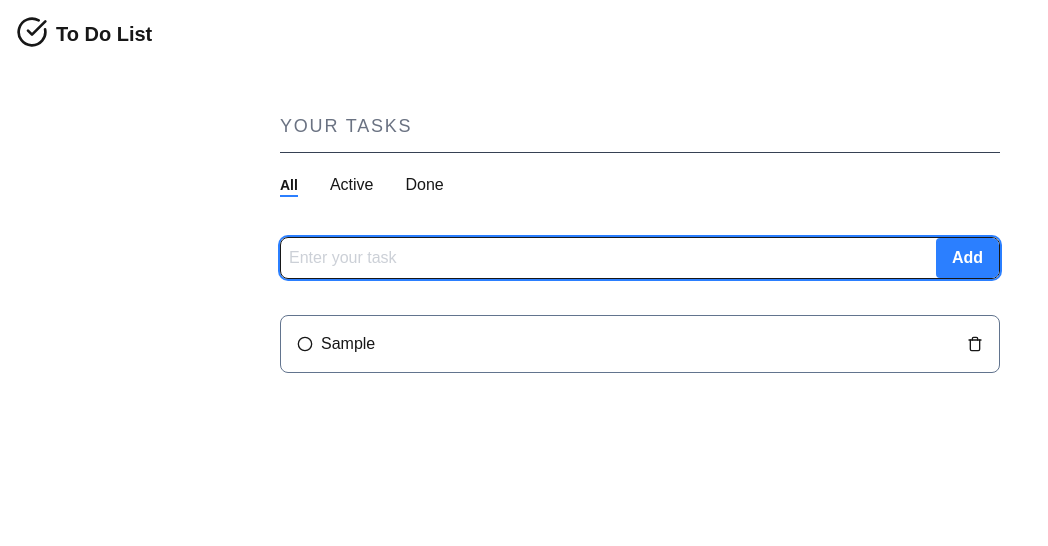
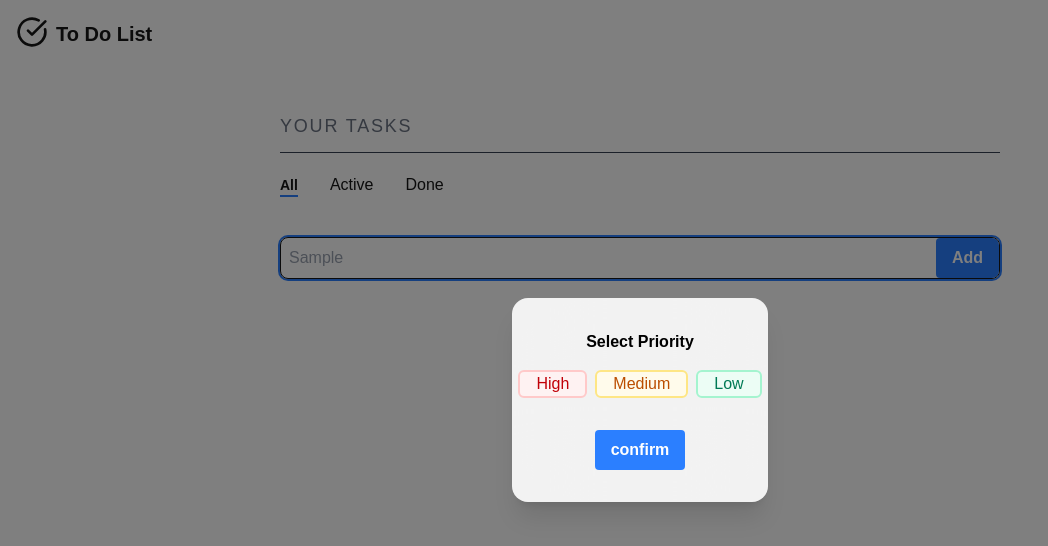
Before and after one commit to Mila-Saif/to-do, a Next.js app: page / in a window 1280 px wide. Both pictures are taken after typing "Sample" into the empty fields and a click on the button "Add". Shown: the top 546 px of the page, without its empty margins (0-1048 px from the left). Built offline with nearby package versions, Linux system fonts and the light colour scheme.

Commit message:
add new function for priority and the UI to the list

```diff
--- a/app/page.tsx
+++ b/app/page.tsx
@@ -7,18 +7,22 @@ import { useState } from 'react';
 
 export default function Home() {
   const [taskInput, setTaskInput] = useState('');
-  const [todos, setTodos] = useState<{id: string, text: string, completed:boolean;}[]>([]);
-  const [filter, setFilter] = useState('all');
+  const [todos, setTodos] = useState<{id: string, text: string, completed:boolean, priority: string}[]>([]);
+  const [priority, setPriority] = useState('meduim');
+  const [isModaleOpen, setIsModaleOpen] = useState(false);
 
   const handleSaveTask= () => {
+    if (!taskInput.trim()) return;
       const newTask = {
         id: crypto.randomUUID(),
         text: taskInput,
         completed: false,
+        priority: priority
 
       }
     setTaskInput('');
     setTodos([...todos, newTask]);
+    setPriority('meduim');
 
   }
 
@@ -95,11 +99,17 @@ export default function Home() {
         <div className='wrapper'>
           <form className='flex items-center border rounded-lg overflow-hidden focus-within:ring-2 ring-blue-500'  onSubmit={(e) => {
             e.preventDefault();
-            handleSaveTask();
+            setIsModaleOpen(true);
           }}>
             <input className='w-full p-2 outline-none border-non text-gray-400' type="text"
               placeholder='Enter your task' value={taskInput} onChange={(e) => setTaskInput(e.target.value)}/>
-           <button className='  bg-blue-500 hover:bg-blue-700 text-white font-bold  py-2 px-4 rounded'
+           <button
+           type='submit'
+           className={` bg-blue-500 hover:bg-blue-700 text-white font-bold  py-2 px-4 rounded  $ {isModaleOpen ? 'bg-blue-700' : ''}`}
+
+
+
+
 
 
 
@@ -110,24 +120,86 @@ export default function Home() {
 
           </form>
 
+          {isModaleOpen && (
+            <div className='fixed inset-0 z-50 flex items-center justify-center '>
+              <div className='absolute inset-0 bg-black/50 '
+              onClick={() => setIsModaleOpen(false)}/>
+              <div className='relative text-black bg-white/90 p-8 backdrop-blur-2xl rounded-2xl shadow-xl text-center w-64'>
+                <h3 className='font-bold mb-4'>Select Priority</h3>
+
+                <div className='flex flex-row gap-2 mt-4 mb-8 justify-center'>
+                  <button onClick={() => setPriority('high')} className=' bg-red-50 text-red-700 border-red-200 border-2 px-4 rounded-md hover:border-red-700 activ-red-700 focus:ring-2 focus:ring-red-700'>High</button>
+                   <button onClick={() => setPriority('medium')} className='bg-amber-50 text-amber-700 border-amber-200 border-2 px-4 rounded-md hover:border-amber-500 activ-amber-500 focus:ring-2 focus:ring-amber-500 '>Medium</button>
+                    <button onClick={() => setPriority('low')} className='bg-emerald-50 text-emerald-700 border-emerald-200 border-2 px-4 rounded-md hover:border-emerald-500 focus:ring-2 focus:ring-emerald-500'>Low</button>
+                </div>
+                <div>
+
+                    <button
+                    onClickCapture={() => {
+                      handleSaveTask();
+                      setIsModaleOpen(false);
+
+                    }}
+
+
+                     className='bg-blue-500  hover:bg-blue-700 text-white font-bold  py-2 px-4 rounded'>confirm
+
+
+                     </button>
+                </div>
+              </div>
+            </div>
+
+
+
+
+
+          )}
+
+
+
+
+
+
+
+
+
+
            <ul className='mt-9 flex flex-col gap-3'  >
 
             {todos.map((todo) => (
               <li className= {` flex items-center p-4 rounded-lg border border-slate-500 cursor-pointer `}
 
 
-                onClick={() => handleToggleTask(todo.id)} key={todo.id.toString()}>
-                <div>
+                onClick={() => handleToggleTask(todo.id)} key={todo.id}>
+                <div className='flex items-center gap-1' >
                   {todo.completed ? (
                   <CircleCheckBig className='w-4 h-4 ' />
                 ) : (
                   <Circle className='w-4 h-4' />
 
-                )}</div>
-
+                )}
                  <span className={ `pl-2 ${todo.completed ? 'line-through' : ''}`}>{todo.text}</span>
 
-                <button className='ml-auto' onClick={(e) => {
+
+                </div>
+
+                <div className='flex items-center gap-4 ml-auto'>
+
+
+                  <div className='flex flex-row'>
+
+
+                    <span className={`  ${todo.priority === 'high' ? ' text-red-700 border-red-200 border-2 px-4 rounded-md'
+                       : todo.priority === 'medium' ? 'text-amber-700 border-amber-200 border-2 px-4 rounded-md' :
+                       todo.priority === 'low' ? 'text-emerald-700 border-emerald-200 border-2 px-4 rounded-md' : ''}`}>{todo.priority}</span>
+
+
+                  </div>
+
+
+
+                  <button onClick={(e) => {
                     e.stopPropagation();
                     handleDeleteTask(todo.id);
                   }}
@@ -137,6 +209,10 @@ export default function Home() {
                   >
                     <Trash className='w-4 h-4 hover:text-red-700' />
                   </button>
+
+
+                </div>
+
 
 
               </li>
```
Lines whose indentation alone changed are shown as unchanged.
